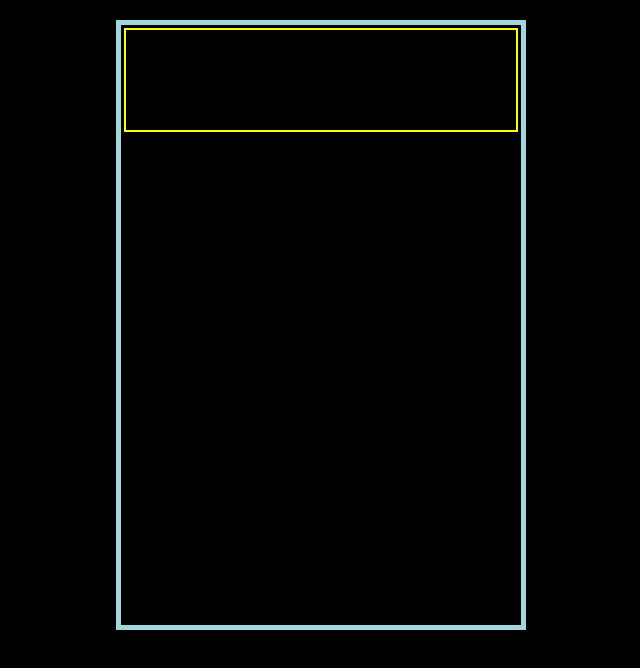
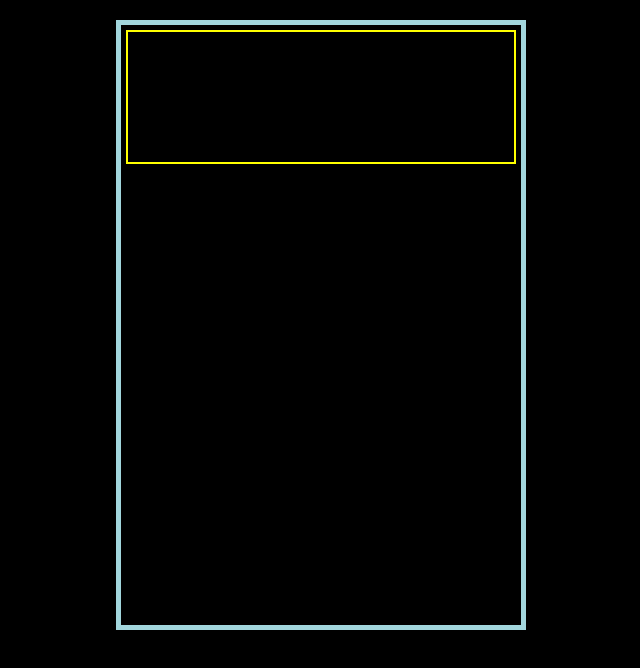
Before and after one commit to sharrmeen/Calculator, a plain HTML site: page index.html in a window 1280 px wide. Shown: the whole page, without its empty margins (319-959 px from the left). Drawn offline with Linux system fonts and the light colour scheme.

Commit message:
Auto-commit at 2024-09-16-02-01-34

```diff
--- a/style.css
+++ b/style.css
@@ -13,8 +13,8 @@ body{
 }
 
 .display{
-    height: 100px;
+    height: 130px;
     width: max-width;
-    margin: 3px;
+    margin: 5px;
     border: 2px solid yellow;
 }
```
